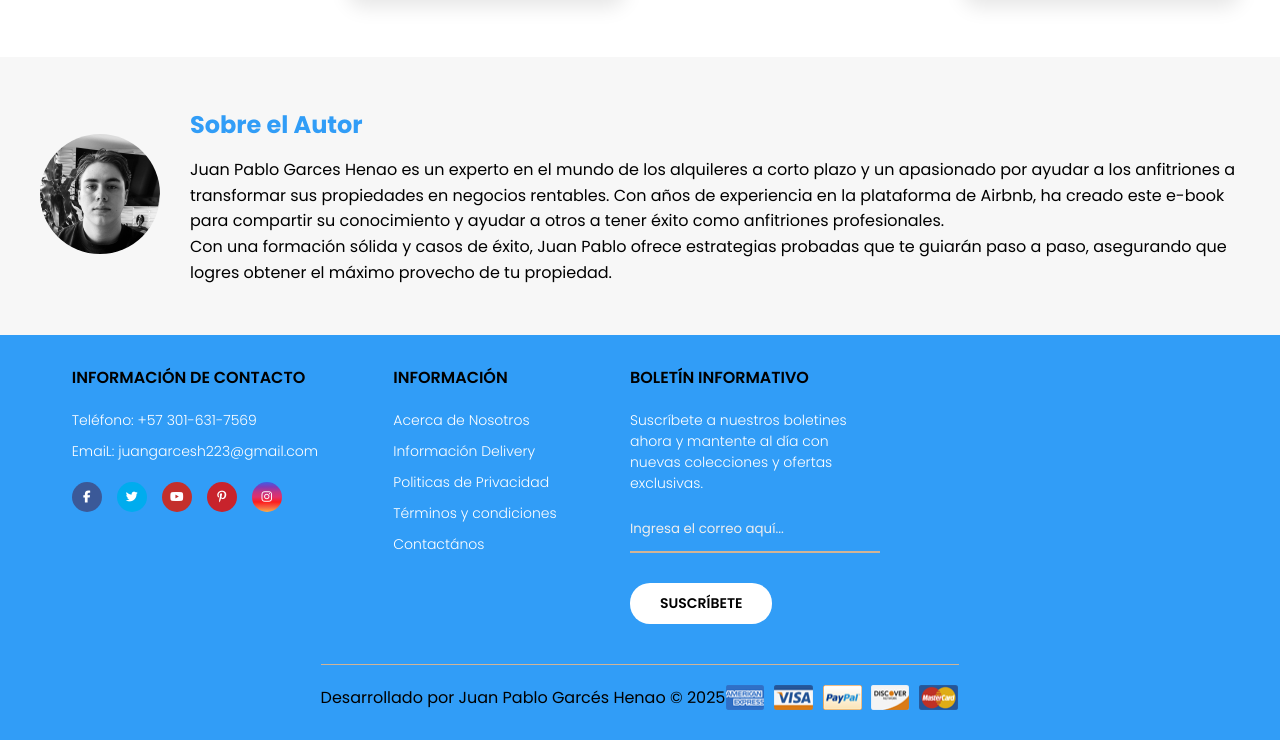
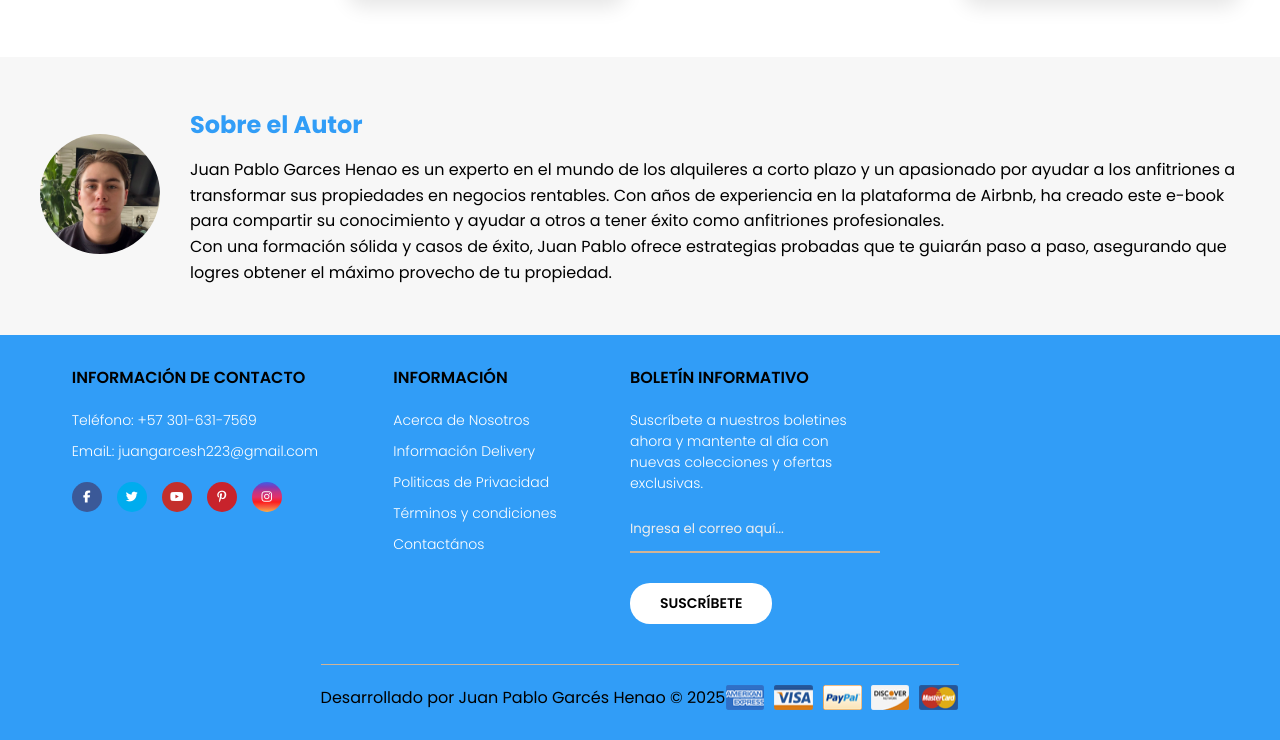
Before and after one commit to JuanPabloGarces/E-Book, a plain HTML site: page comotriunfarenairbnb.html in a window 1280 px wide. Shown: the part 5467-6207 px from the top of the page. Drawn offline with Linux system fonts and the light colour scheme.

Commit message:
Update comotriunfarenairbnb.html

```diff
--- a/comotriunfarenairbnb.html
+++ b/comotriunfarenairbnb.html
@@ -260,7 +260,7 @@
     <div class="container">
         <div class="autor-info">
             <div class="foto-autor">
-                <img src="img/WhatsApp Image 2025-05-14 at 2.10.20 PM.jpeg" alt="Juan Pablo Garces Henao">
+                <img src="img/WhatsApp Image 2025-05-14 at 4.08.37 PM.jpeg" alt="Juan Pablo Garces Henao">
             </div>
             <div class="texto-autor">
                 <h3>Sobre el Autor</h3>
```
